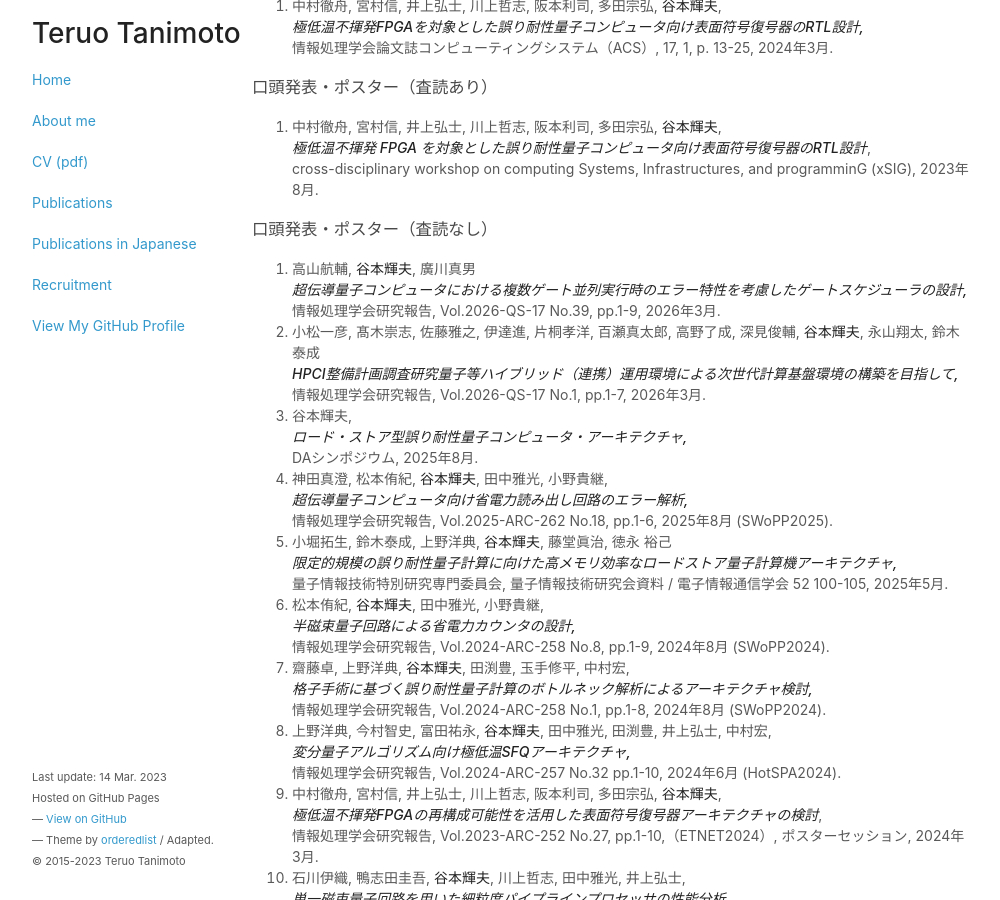
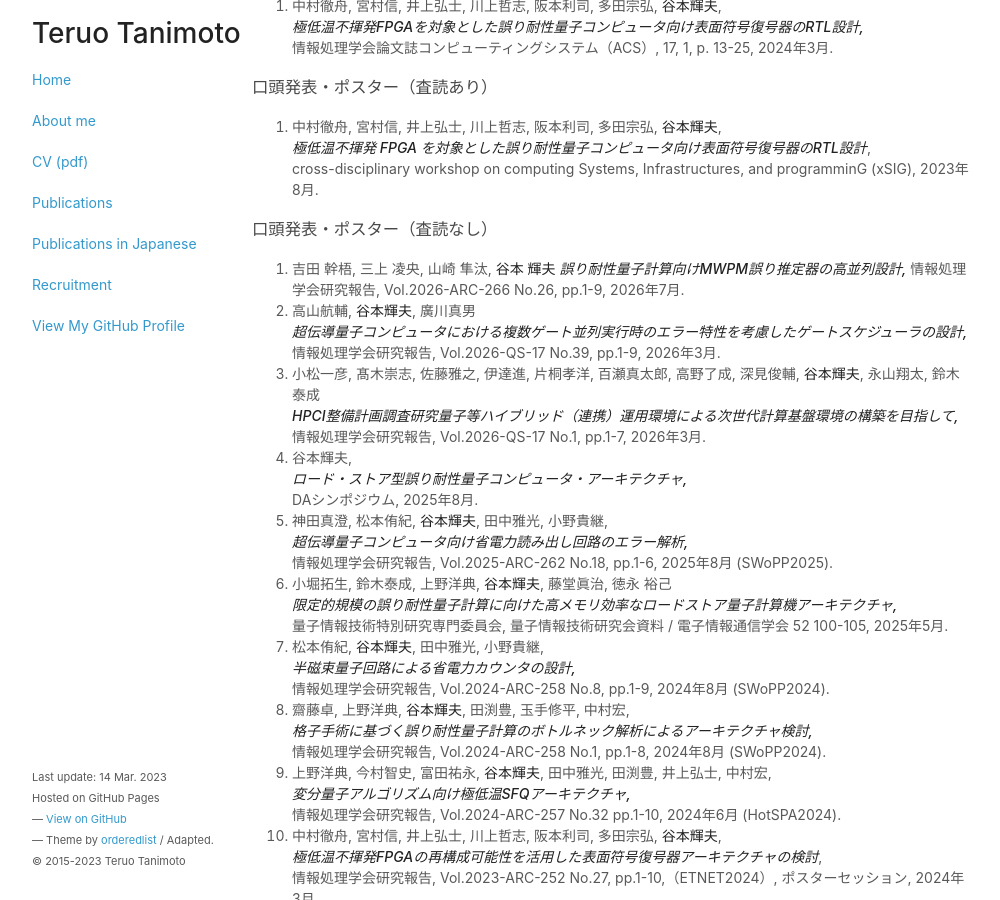
Before and after one commit to teruo41/teruo41.github.io, a Jekyll site: the page built from pubsj.md, in a window 1280 px wide and 900 px high, scrolled down 624 px. Shown: the whole window, without its empty margins (138-1138 px from the left). Built offline with Jekyll 4.4.1, drawn with Linux system fonts in a browser that asks for light colours.

Commit message:
Update pubsj.md

```diff
--- a/pubsj.md
+++ b/pubsj.md
@@ -49,6 +49,10 @@ title: Publications in Japanese
    cross-disciplinary workshop on computing Systems, Infrastructures, and programminG (xSIG), 2023年8月.
 
 ### 口頭発表・ポスター（査読なし）
+
+0. 吉田 幹梧, 三上 凌央, 山崎 隼汰, __谷本 輝夫__
+   ***誤り耐性量子計算向けMWPM誤り推定器の高並列設計,***
+   情報処理学会研究報告, Vol.2026-ARC-266 No.26, pp.1-9, 2026年7月.
 
 0. 高山航輔, __谷本輝夫__, 廣川真男
    ***超伝導量子コンピュータにおける複数ゲート並列実行時のエラー特性を考慮したゲートスケジューラの設計,***
```
